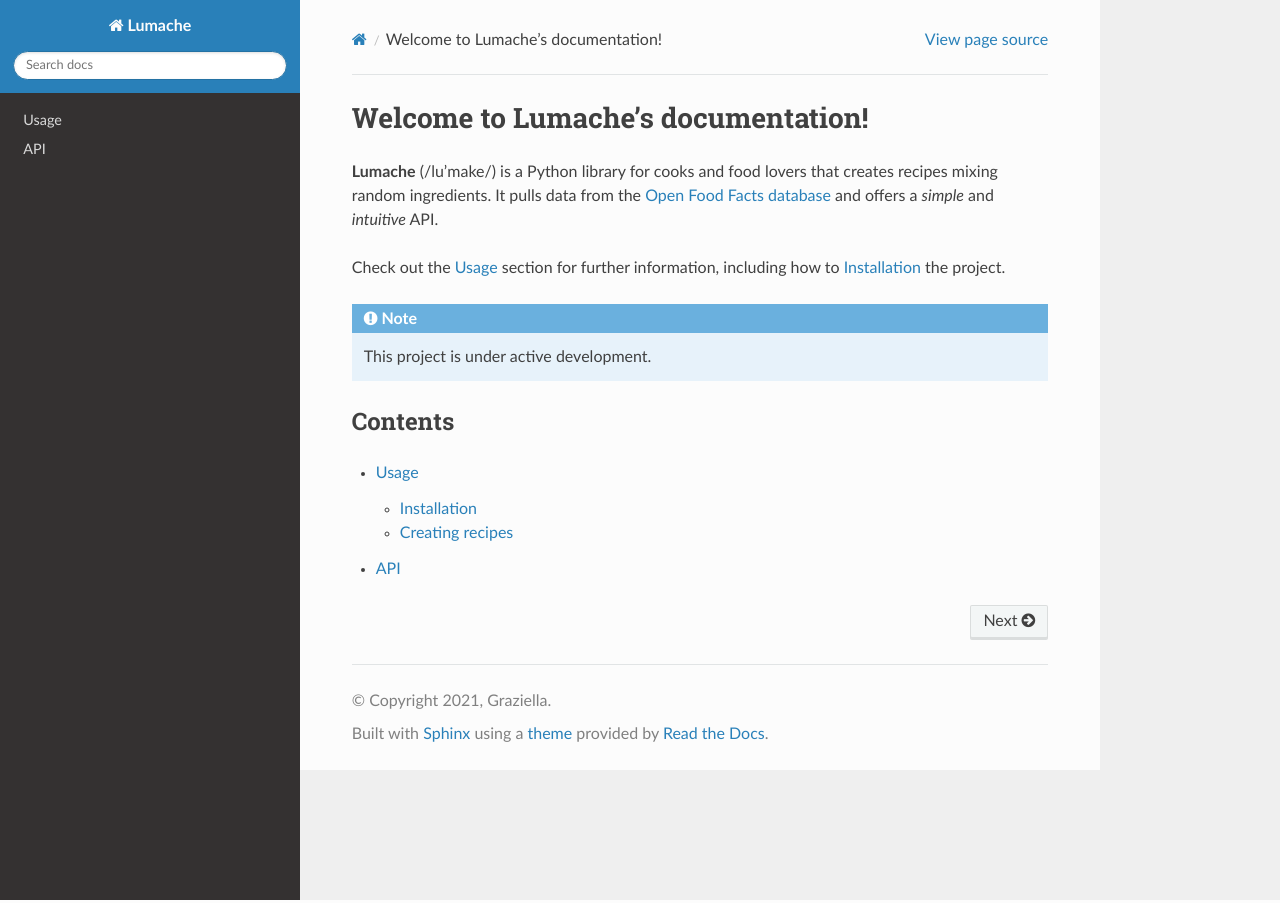
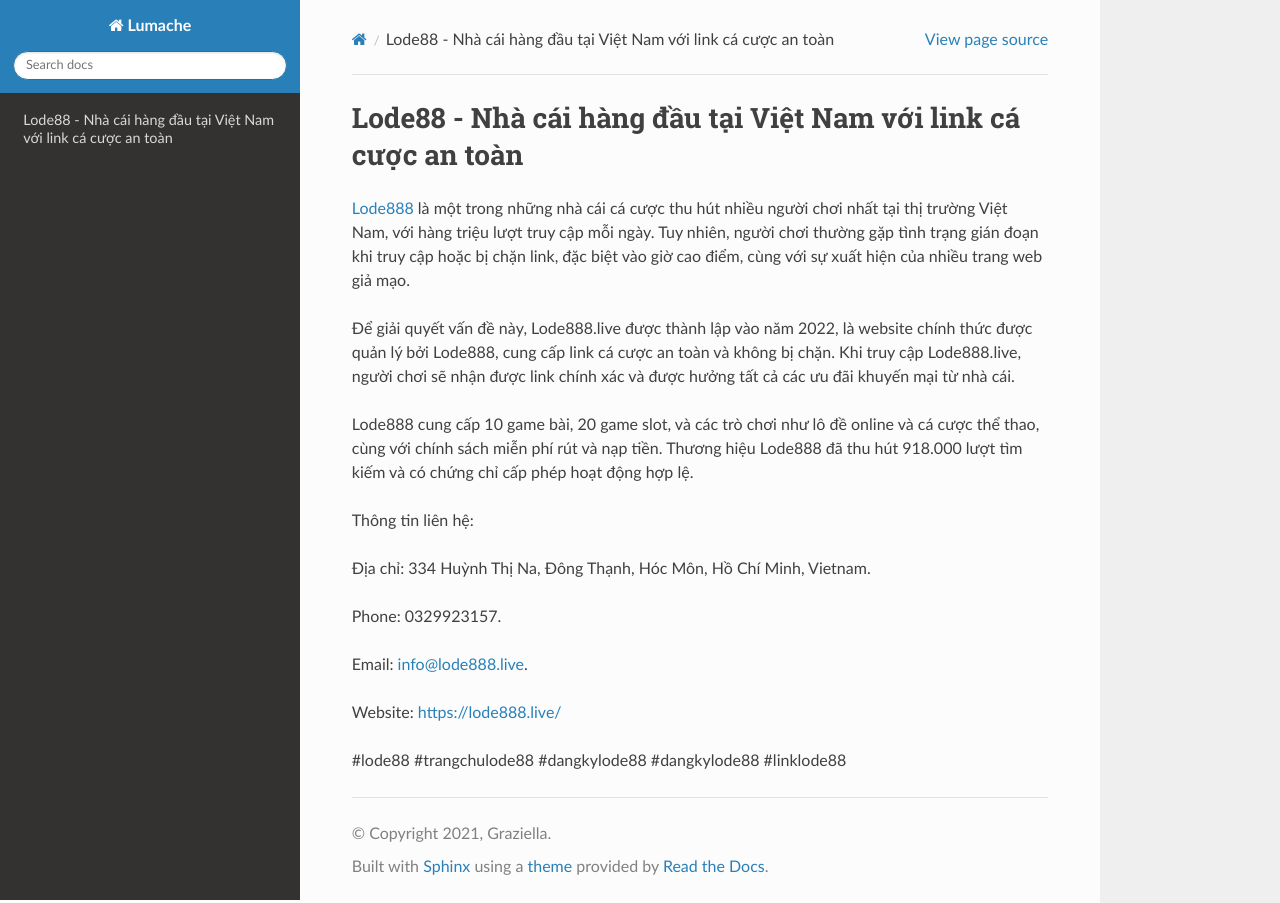
Before and after one commit to JonsCalicut123/lode888live, a Sphinx documentation site: the page built from docs/source/index.rst, in a window 1280 px wide. Built offline with Sphinx 7.4.7 and the Read the Docs theme 3.1.0, drawn with Linux system fonts in a browser that asks for light colours.

Commit message:
Update index.rst

```diff
--- a/docs/source/index.rst
+++ b/docs/source/index.rst
@@ -1,22 +1,20 @@
-Welcome to Lumache's documentation!
+Lode88 - Nhà cái hàng đầu tại Việt Nam với link cá cược an toàn
 ===================================
 
-**Lumache** (/lu'make/) is a Python library for cooks and food lovers
-that creates recipes mixing random ingredients.
-It pulls data from the `Open Food Facts database <https://world.openfoodfacts.org/>`_
-and offers a *simple* and *intuitive* API.
+`Lode888 <https://lode888.live/>`_ là một trong những nhà cái cá cược thu hút nhiều người chơi nhất tại thị trường Việt Nam, với hàng triệu lượt truy cập mỗi ngày. Tuy nhiên, người chơi thường gặp tình trạng gián đoạn khi truy cập hoặc bị chặn link, đặc biệt vào giờ cao điểm, cùng với sự xuất hiện của nhiều trang web giả mạo.
 
-Check out the :doc:`usage` section for further information, including
-how to :ref:`installation` the project.
+Để giải quyết vấn đề này, Lode888.live được thành lập vào năm 2022, là website chính thức được quản lý bởi Lode888, cung cấp link cá cược an toàn và không bị chặn. Khi truy cập Lode888.live, người chơi sẽ nhận được link chính xác và được hưởng tất cả các ưu đãi khuyến mại từ nhà cái.
 
-.. note::
+Lode888 cung cấp 10 game bài, 20 game slot, và các trò chơi như lô đề online và cá cược thể thao, cùng với chính sách miễn phí rút và nạp tiền. Thương hiệu Lode888 đã thu hút 918.000 lượt tìm kiếm và có chứng chỉ cấp phép hoạt động hợp lệ.
 
-   This project is under active development.
+Thông tin liên hệ:
 
-Contents
---------
+Địa chỉ: 334 Huỳnh Thị Na, Đông Thạnh, Hóc Môn, Hồ Chí Minh, Vietnam.
 
-.. toctree::
+Phone: 0329923157.
 
-   usage
-   api
+Email: info@lode888.live.
+
+Website: https://lode888.live/
+
+#lode88 #trangchulode88 #dangkylode88 #dangkylode88 #linklode88
```
